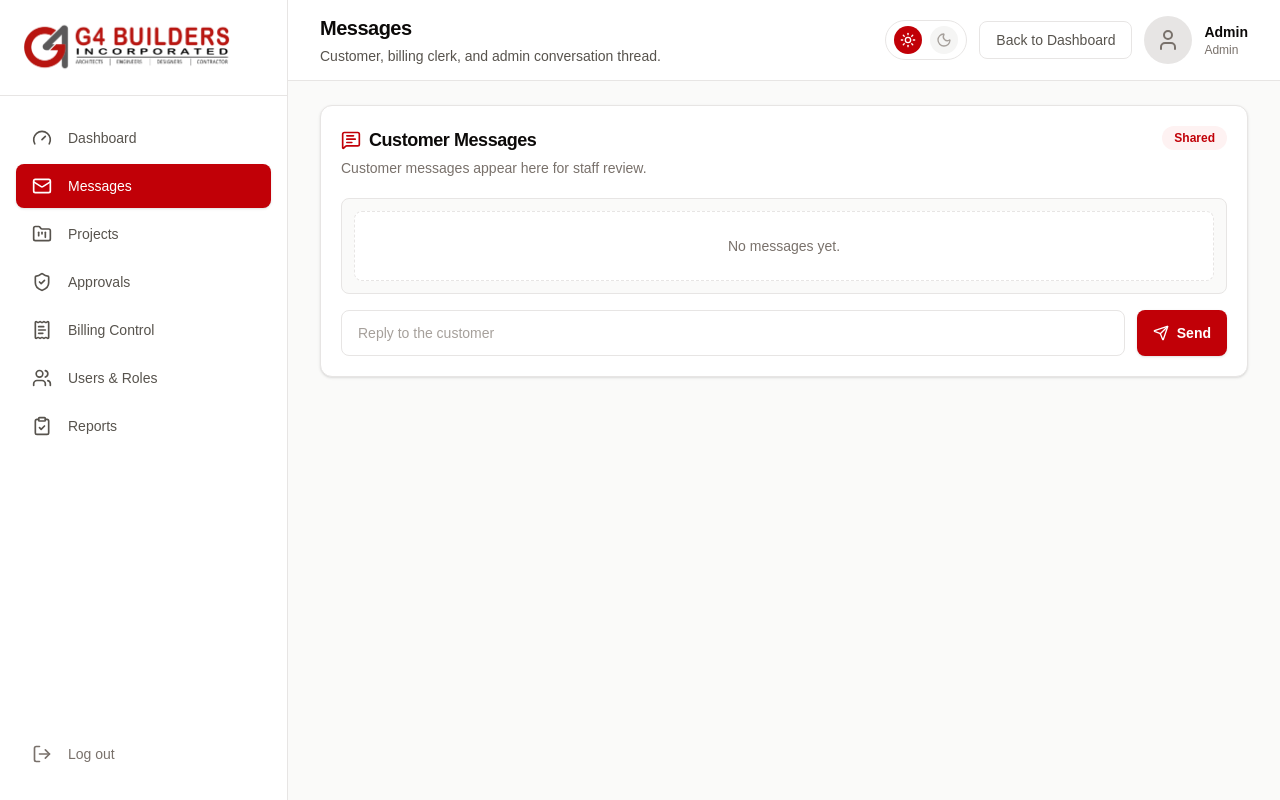
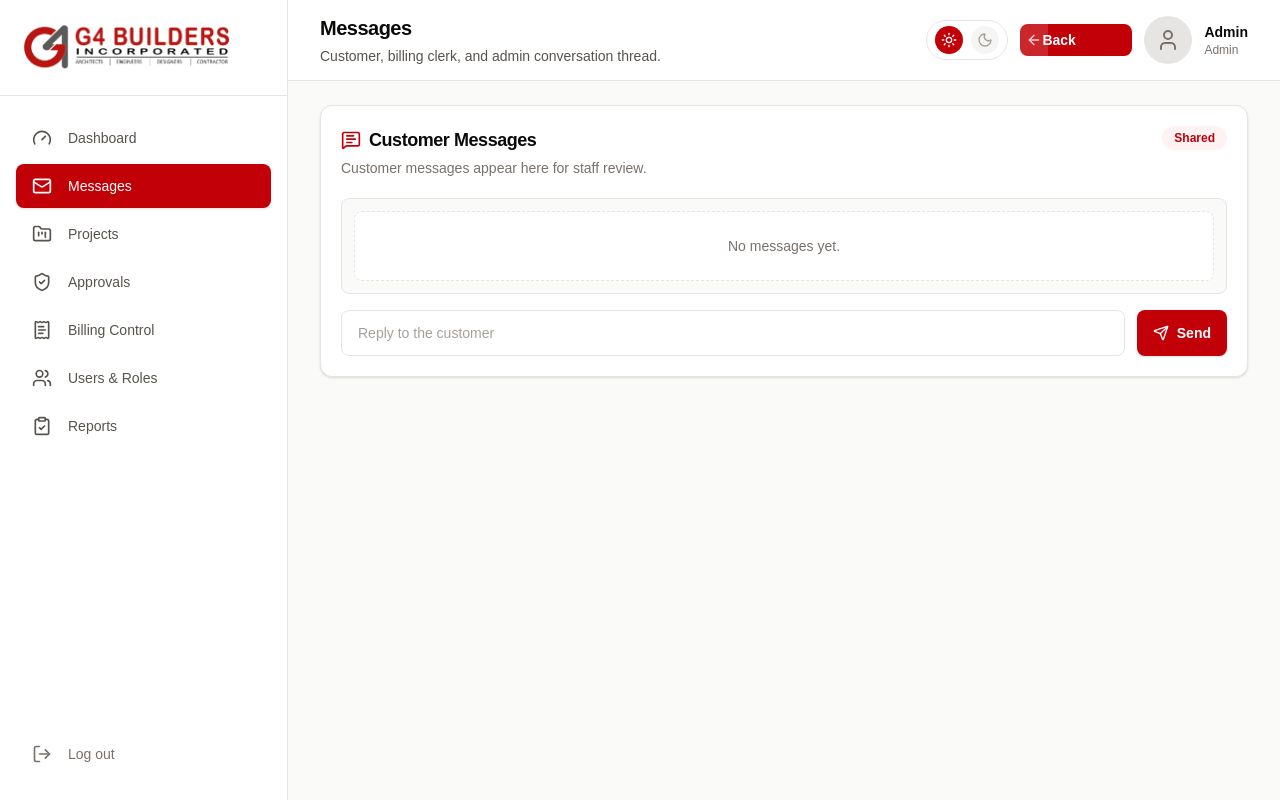
Before and after one commit to catitiraljhon-proGamer/Capstone, a Next.js app: page /admin/messages in a window 1280 px wide. Built offline with nearby package versions, Linux system fonts and the light colour scheme.

Commit message:
Add shared back and next buttons

```diff
--- a/package.json
+++ b/package.json
@@ -9,6 +9,8 @@
     "lint": "eslint"
   },
   "dependencies": {
+    "@radix-ui/react-slot": "^1.3.3",
+    "class-variance-authority": "^0.7.1",
     "framer-motion": "^12.43.0",
     "lucide-react": "^1.27.0",
     "next": "16.2.12",
--- a/src/components/ui/admin-project-slides.tsx
+++ b/src/components/ui/admin-project-slides.tsx
@@ -1,8 +1,9 @@
 "use client";
 
+import { BackButton } from "@/components/ui/back-button";
 import ColorChangeCards from "@/components/ui/color-change-card";
 import ImageGallery from "@/components/ui/image-gallery";
-import { ArrowLeft, ArrowRight } from "lucide-react";
+import { NextButton } from "@/components/ui/next-button";
 import { useState } from "react";
 
 export function AdminProjectSlides() {
@@ -16,14 +17,10 @@ export function AdminProjectSlides() {
         <>
           <ImageGallery />
           <div className="flex justify-end border-t border-stone-200 pt-5">
-            <button
+            <NextButton
               type="button"
               onClick={() => setActiveSlide("houseTypes")}
-              className="inline-flex items-center gap-2 rounded-lg bg-red-700 px-5 py-3 text-sm font-semibold text-white hover:bg-red-800"
-            >
-              Next
-              <ArrowRight className="h-4 w-4" />
-            </button>
+            />
           </div>
         </>
       ) : (
@@ -38,14 +35,10 @@ export function AdminProjectSlides() {
                 estimate setup.
               </p>
             </div>
-            <button
+            <BackButton
               type="button"
               onClick={() => setActiveSlide("projects")}
-              className="inline-flex items-center gap-2 rounded-lg border border-stone-200 bg-white px-4 py-2 text-sm font-semibold text-stone-700 hover:bg-stone-100"
-            >
-              <ArrowLeft className="h-4 w-4" />
-              Back
-            </button>
+            />
           </div>
           <ColorChangeCards />
         </div>
--- /dev/null
+++ b/src/components/ui/back-button.tsx
@@ -0,0 +1,55 @@
+import { ArrowLeft } from "lucide-react";
+import Link from "next/link";
+
+import { Button, type ButtonProps } from "@/components/ui/button";
+
+type BackButtonProps = ButtonProps & {
+  href?: string;
+};
+
+function BackButtonContent() {
+  return (
+    <>
+      <span className="w-20 translate-x-2 transition-opacity duration-500 group-hover:opacity-0">
+        Back
+      </span>
+      <i className="absolute inset-y-0 left-0 z-10 grid w-1/4 place-items-center bg-white/15 transition-all duration-500 group-hover:w-full">
+        <ArrowLeft
+          className="opacity-80"
+          size={16}
+          strokeWidth={2}
+          aria-hidden="true"
+        />
+      </i>
+    </>
+  );
+}
+
+export function BackButton({ className, href, ...props }: BackButtonProps) {
+  const buttonClassName = [
+    "group relative min-w-28 overflow-hidden pr-4",
+    className,
+  ]
+    .filter(Boolean)
+    .join(" ");
+
+  if (href) {
+    return (
+      <Button asChild size="sm" className={buttonClassName} {...props}>
+        <Link href={href}>
+          <BackButtonContent />
+        </Link>
+      </Button>
+    );
+  }
+
+  return (
+    <Button
+      size="sm"
+      className={buttonClassName}
+      {...props}
+    >
+      <BackButtonContent />
+    </Button>
+  );
+}
--- /dev/null
+++ b/src/components/ui/button.tsx
@@ -0,0 +1,56 @@
+import * as React from "react";
+import { Slot } from "@radix-ui/react-slot";
+import { cva, type VariantProps } from "class-variance-authority";
+
+import { cn } from "@/lib/utils";
+
+const buttonVariants = cva(
+  "inline-flex items-center justify-center whitespace-nowrap rounded-lg text-sm font-semibold transition-colors focus-visible:outline-none focus-visible:ring-2 focus-visible:ring-red-600 disabled:pointer-events-none disabled:opacity-50",
+  {
+    variants: {
+      variant: {
+        default: "bg-red-700 text-white hover:bg-red-800",
+        destructive: "bg-red-700 text-white hover:bg-red-800",
+        outline:
+          "border border-stone-200 bg-white text-stone-700 hover:bg-stone-100",
+        secondary: "bg-stone-100 text-stone-950 hover:bg-stone-200",
+        ghost: "text-stone-700 hover:bg-stone-100",
+        link: "text-red-700 underline-offset-4 hover:underline",
+      },
+      size: {
+        default: "h-9 px-4 py-2",
+        sm: "h-8 rounded-lg px-3",
+        lg: "h-10 rounded-lg px-8",
+        icon: "h-10 w-10",
+      },
+    },
+    defaultVariants: {
+      variant: "default",
+      size: "default",
+    },
+  },
+);
+
+export interface ButtonProps
+  extends React.ButtonHTMLAttributes<HTMLButtonElement>,
+    VariantProps<typeof buttonVariants> {
+  asChild?: boolean;
+}
+
+const Button = React.forwardRef<HTMLButtonElement, ButtonProps>(
+  ({ className, variant, size, asChild = false, ...props }, ref) => {
+    const Comp = asChild ? Slot : "button";
+
+    return (
+      <Comp
+        className={cn(buttonVariants({ variant, size, className }))}
+        ref={ref}
+        {...props}
+      />
+    );
+  },
+);
+
+Button.displayName = "Button";
+
+export { Button, buttonVariants };
--- a/src/components/ui/customer-dashboard.tsx
+++ b/src/components/ui/customer-dashboard.tsx
@@ -1,11 +1,11 @@
 "use client";
 
 import { BrandLogo } from "@/components/ui/brand-logo";
+import { BackButton } from "@/components/ui/back-button";
 import ColorChangeCards from "@/components/ui/color-change-card";
+import { NextButton } from "@/components/ui/next-button";
 import { ThemeToggle } from "@/components/ui/theme-toggle";
 import {
-  ArrowLeft,
-  ArrowRight,
   Bell,
   ChevronDown,
   ClipboardList,
@@ -693,14 +693,10 @@ export function CustomerHouseDesignPage() {
               )}
 
               <div className="mt-6 flex justify-end border-t border-stone-200 pt-5">
-                <button
+                <NextButton
                   type="button"
                   onClick={() => setActiveSlide("houseTypes")}
-                  className="inline-flex items-center gap-2 rounded-lg bg-red-700 px-5 py-3 text-sm font-semibold text-white hover:bg-red-800"
-                >
-                  Next
-                  <ArrowRight className="h-4 w-4" />
-                </button>
+                />
               </div>
             </>
           ) : (
@@ -712,14 +708,10 @@ export function CustomerHouseDesignPage() {
                     Select one of six house styles for the next estimate preview.
                   </p>
                 </div>
-                <button
+                <BackButton
                   type="button"
                   onClick={() => setActiveSlide("designs")}
-                  className="inline-flex items-center gap-2 rounded-lg border border-stone-200 bg-white px-4 py-2 text-sm font-semibold text-stone-700 hover:bg-stone-100"
-                >
-                  <ArrowLeft className="h-4 w-4" />
-                  Back
-                </button>
+                />
               </div>
               <ColorChangeCards />
             </div>
--- a/src/components/ui/message-module-page.tsx
+++ b/src/components/ui/message-module-page.tsx
@@ -1,5 +1,6 @@
 "use client";
 
+import { BackButton } from "@/components/ui/back-button";
 import { BrandLogo } from "@/components/ui/brand-logo";
 import { MessageCenter } from "@/components/ui/message-center";
 import { ThemeToggle } from "@/components/ui/theme-toggle";
@@ -192,12 +193,7 @@ export function MessageModulePage({
                 isLightMode={isLightMode}
                 onToggle={() => setIsLightMode((current) => !current)}
               />
-              <Link
-                href={dashboardHref}
-                className="hidden rounded-lg border border-stone-200 px-4 py-2 text-sm font-medium text-stone-600 hover:bg-stone-100 sm:inline-flex"
-              >
-                Back to Dashboard
-              </Link>
+              <BackButton href={dashboardHref} className="hidden sm:inline-flex" />
               <div className="grid h-12 w-12 place-items-center rounded-full bg-stone-200 text-stone-500">
                 <User className="h-6 w-6" />
               </div>
--- /dev/null
+++ b/src/components/ui/next-button.tsx
@@ -0,0 +1,51 @@
+import { ArrowRight } from "lucide-react";
+import Link from "next/link";
+
+import { Button, type ButtonProps } from "@/components/ui/button";
+
+type NextButtonProps = ButtonProps & {
+  href?: string;
+};
+
+function NextButtonContent() {
+  return (
+    <>
+      <span className="w-16 -translate-x-2 transition-opacity duration-500 group-hover:opacity-0">
+        Next
+      </span>
+      <i className="absolute inset-y-0 right-0 z-10 grid w-1/4 place-items-center bg-white/15 transition-all duration-500 group-hover:w-full">
+        <ArrowRight
+          className="opacity-80"
+          size={16}
+          strokeWidth={2}
+          aria-hidden="true"
+        />
+      </i>
+    </>
+  );
+}
+
+export function NextButton({ className, href, ...props }: NextButtonProps) {
+  const buttonClassName = [
+    "group relative min-w-24 overflow-hidden pl-4",
+    className,
+  ]
+    .filter(Boolean)
+    .join(" ");
+
+  if (href) {
+    return (
+      <Button asChild size="sm" className={buttonClassName} {...props}>
+        <Link href={href}>
+          <NextButtonContent />
+        </Link>
+      </Button>
+    );
+  }
+
+  return (
+    <Button size="sm" className={buttonClassName} {...props}>
+      <NextButtonContent />
+    </Button>
+  );
+}
--- a/src/components/ui/sign-in.tsx
+++ b/src/components/ui/sign-in.tsx
@@ -1,5 +1,6 @@
 "use client";
 
+import { BackButton } from "@/components/ui/back-button";
 import { BrandLogo } from "@/components/ui/brand-logo";
 import { Building2, Eye, EyeOff } from "lucide-react";
 import Link from "next/link";
@@ -138,12 +139,7 @@ export function SignInPage({
           <Link href="/">
             <BrandLogo />
           </Link>
-          <Link
-            href="/"
-            className="rounded-full px-4 py-2 text-sm font-medium text-stone-600 transition hover:bg-red-50 hover:text-red-700"
-          >
-            Back to Home
-          </Link>
+          <BackButton href="/" />
         </nav>
       </header>
 
--- /dev/null
+++ b/src/lib/utils.ts
@@ -0,0 +1,3 @@
+export function cn(...classes: Array<string | false | null | undefined>) {
+  return classes.filter(Boolean).join(" ");
+}
```
Also changed, not shown: 1 other file (tests, documents, lock files or other folders).
